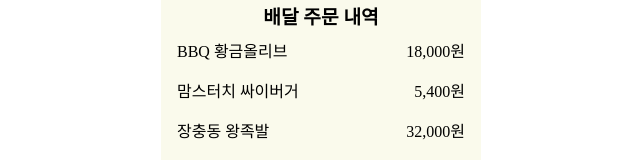
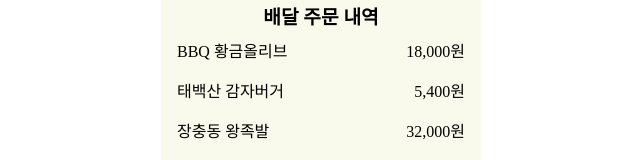
Before and after one commit to grapgrap/orderapp, a React (Create React App) app: page /orderapp/order in a window 1280 px wide. Shown: the part 583-743 px from the top of the page, without its empty margins (319-959 px from the left). Built offline with nearby package versions, Linux system fonts and the light colour scheme.

Commit message:
테스트

```diff
--- a/src/Components/OrderPage/OrderPage.jsx
+++ b/src/Components/OrderPage/OrderPage.jsx
@@ -81,7 +81,7 @@
   // 주문 내역
   const menuList = [
     { id: 0, name: 'BBQ 황금올리브', price: 18000 },
-    { id: 1, name: '맘스터치 싸이버거', price: 5400 },
+    { id: 1, name: '태백산 감자버거', price: 5400 },
     { id: 2, name: '장충동 왕족발', price: 32000 },
   ];
 
```
